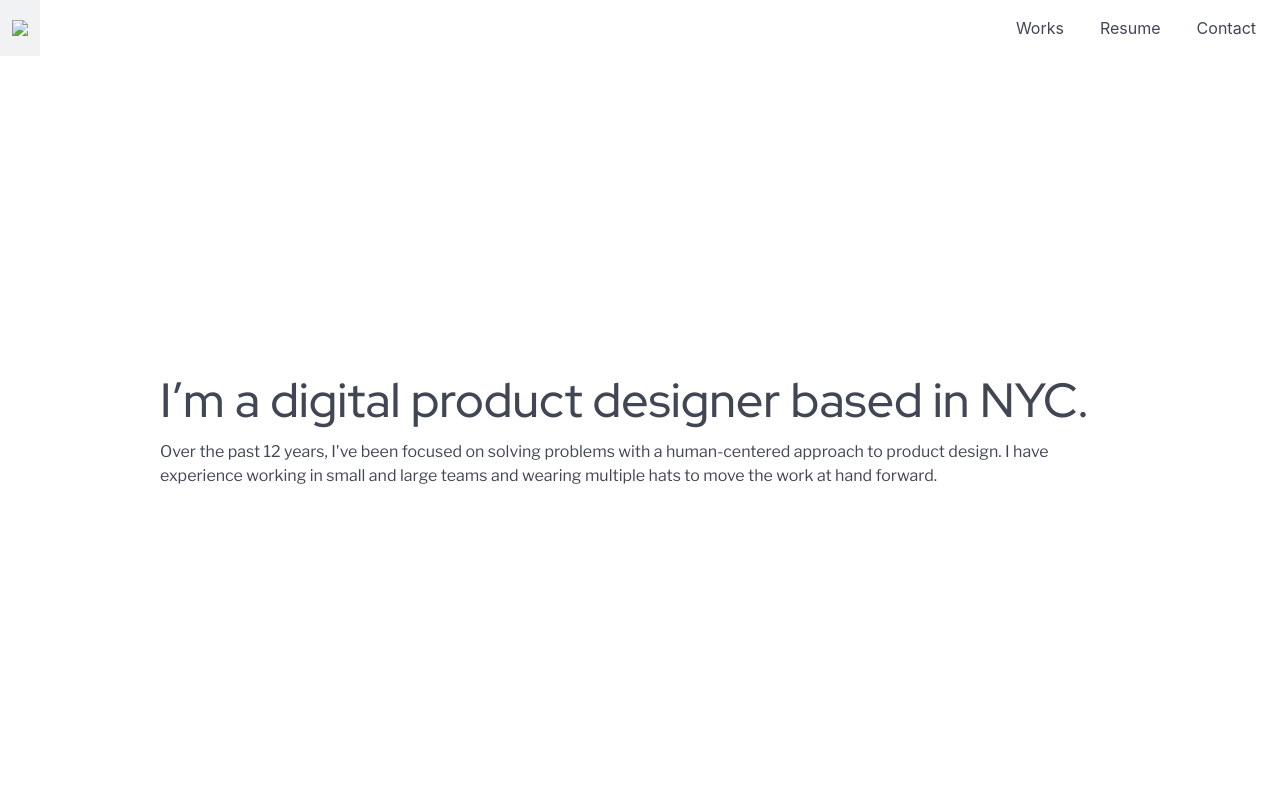
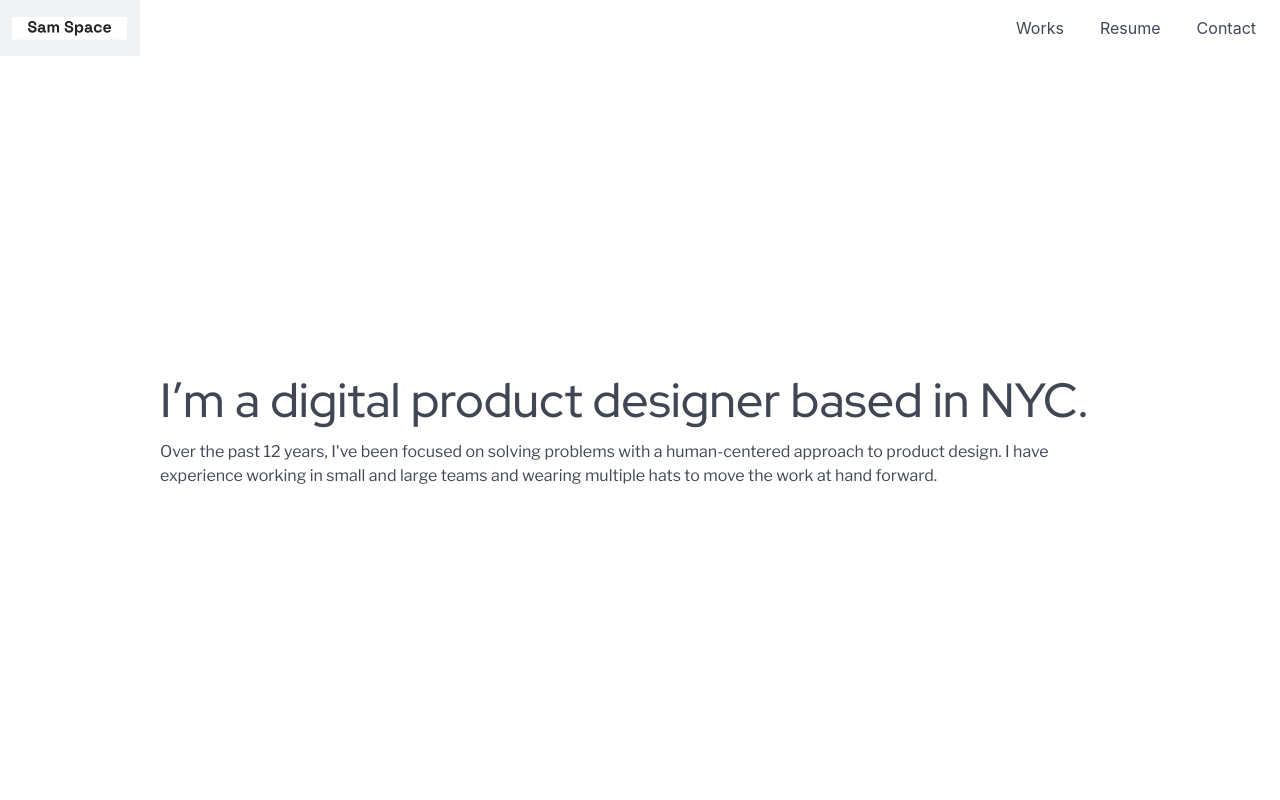
Before and after one commit to sameens/samspace, a plain HTML site: page index.html in a window 1280 px wide. Shown: the top 800 px of the page. Drawn offline with nearby package versions, Linux system fonts and the light colour scheme; the site is published under a folder, as on GitHub Pages, so addresses that start at the root find nothing.

Commit message:
path correction

```diff
--- a/index.html
+++ b/index.html
@@ -5,7 +5,7 @@
     <meta name="viewport" content="width=device-width, initial-scale=1.0">
     <meta http-equiv="X-UA-Compatible" content="IE=edge">
     <title>sam's space</title>
-    <link rel="icon" type="image/x-icon" href="/assets/favicon.png">
+    <link rel="icon" type="image/x-icon" href="assets/favicon.png">
     <link rel="preconnect" href="https://fonts.googleapis.com">
     <link rel="preconnect" href="https://fonts.gstatic.com" crossorigin>
     <link href="https://fonts.googleapis.com/css2?family=Red+Hat+Display:ital,wght@0,300..900;1,300..900&display=swap" rel="stylesheet">
@@ -17,7 +17,7 @@
     <nav class="navbar" role="navigation" aria-label="main navigation">
         <div class="navbar-brand">
           <a class="navbar-item" href="/index">
-            <img src="/assets/logo.svg">
+            <img src="assets/logo.svg">
           </a>
 
           <a role="button" class="navbar-burger" aria-label="menu" aria-expanded="false" data-target="navbarBasicExample">
```
